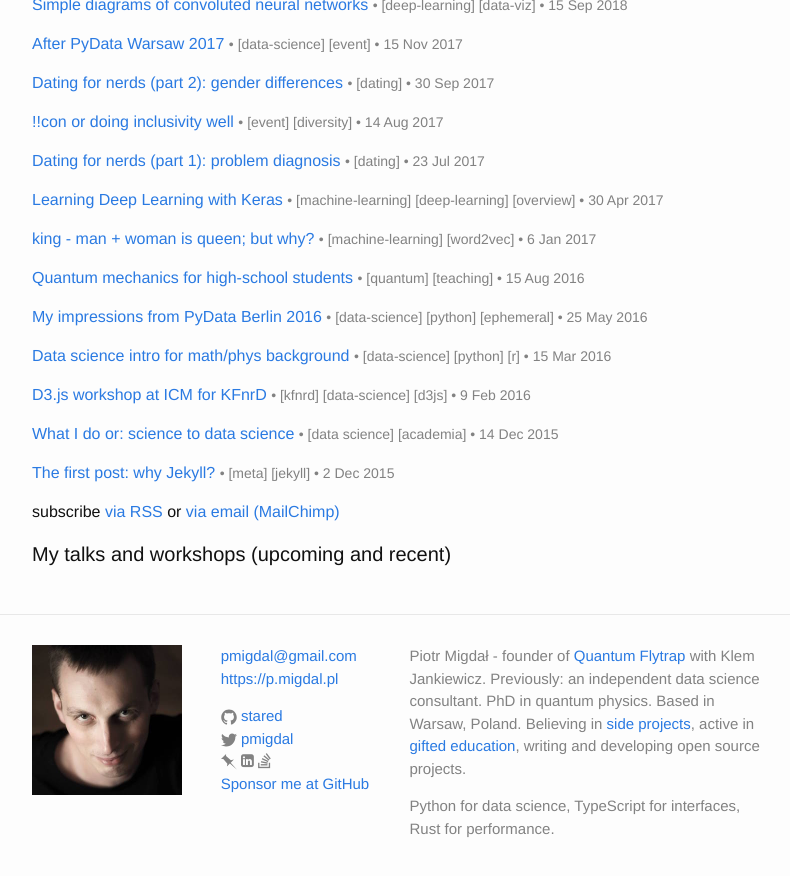
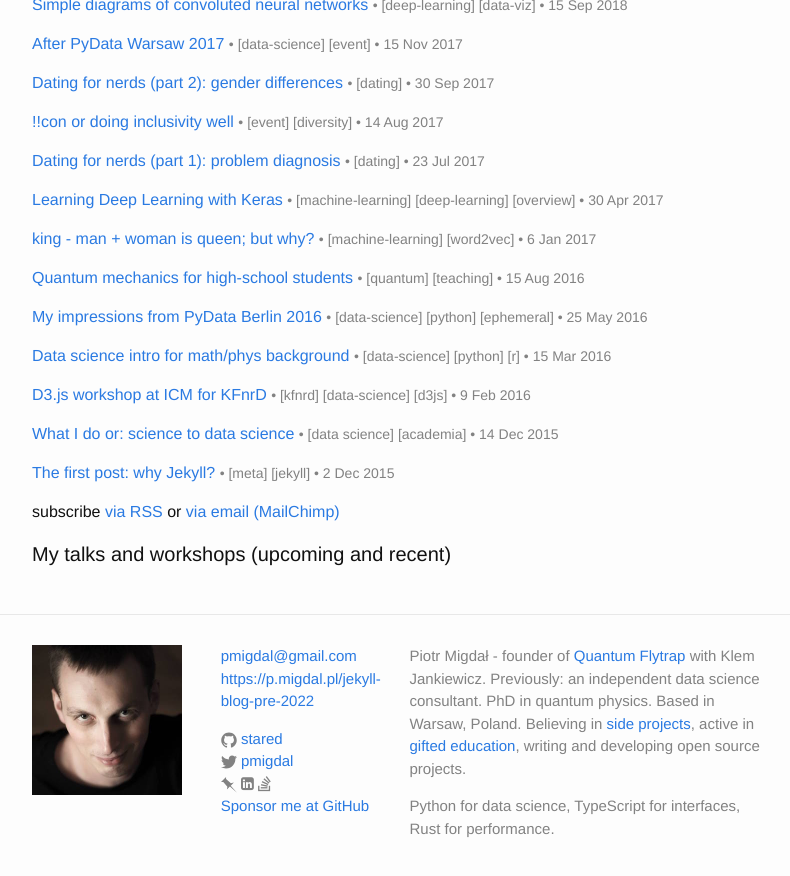
Before and after one commit to stared/jekyll-blog-pre-2022, a Jekyll site: the page built from index.html, in a window 1280 px wide and 900 px high, scrolled down 720 px. Shown: the top 876 px of the window, without its empty margins (238-1028 px from the left). Built offline with Jekyll 4.4.1, drawn with Linux system fonts in a browser that asks for light colours; nearby versions of some CDN libraries.

Commit message:
no longer main domain

```diff
--- a/_config.yml
+++ b/_config.yml
@@ -13,7 +13,7 @@
   Based in Warsaw, Poland.
   Active in gifted education, writing about stuff, and developing side projects.
 baseurl: "" # the subpath of your site, e.g. /blog
-url: "https://p.migdal.pl" # the base hostname & protocol for your site
+url: "https://p.migdal.pl/jekyll-blog-pre-2022" # the base hostname & protocol for your site
 usernames:
   twitter: pmigdal
   github:  stared
```
